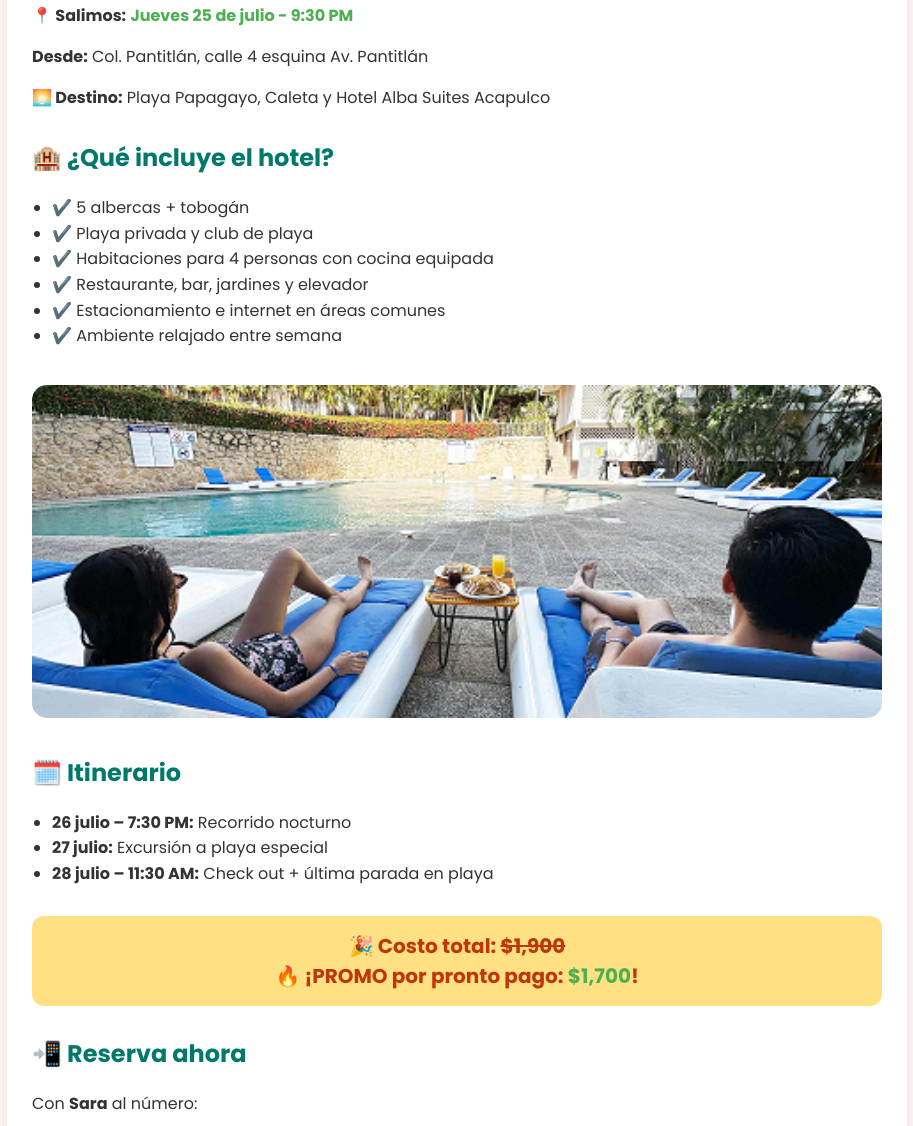
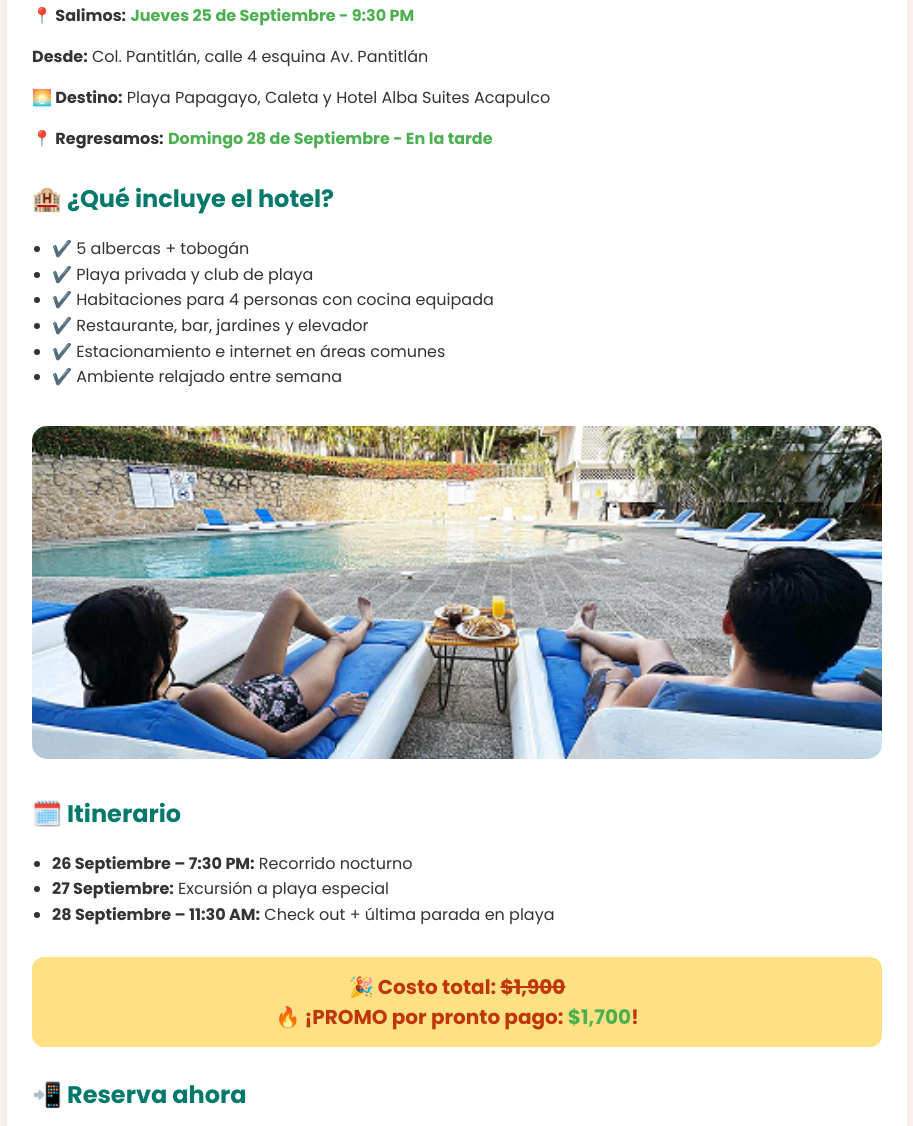
Before and after one commit to laguilarca1977/viaje-acapulco, a plain HTML site: page index.html in a window 1280 px wide. Shown: the part 476-1602 px from the top of the page, without its empty margins (183-1096 px from the left). Drawn offline with Linux system fonts and the light colour scheme.

Commit message:
Primer commit del sitio de viaje

```diff
--- a/index.html
+++ b/index.html
@@ -111,9 +111,10 @@
     <h1>¡Tenemos lugares disponibles a Acapulco! 🌴</h1>
 
     <div class="section">
-      <p><strong>📍 Salimos:</strong> <span class="highlight">Jueves 25 de julio - 9:30 PM</span></p>
+      <p><strong>📍 Salimos:</strong> <span class="highlight">Jueves 25 de Septiembre - 9:30 PM</span></p>
       <p><strong>Desde:</strong> Col. Pantitlán, calle 4 esquina Av. Pantitlán</p>
       <p><strong>🌅 Destino:</strong> Playa Papagayo, Caleta y Hotel Alba Suites Acapulco</p>
+	  <p><strong>📍 Regresamos:</strong> <span class="highlight">Domingo 28 de Septiembre - En la tarde</span></p>
     </div>
 
     <div class="section">
@@ -132,9 +133,9 @@
     <div class="section">
       <h2>🗓️ Itinerario</h2>
       <ul>
-        <li><strong>26 julio – 7:30 PM:</strong> Recorrido nocturno</li>
-        <li><strong>27 julio:</strong> Excursión a playa especial</li>
-        <li><strong>28 julio – 11:30 AM:</strong> Check out + última parada en playa</li>
+        <li><strong>26 Septiembre – 7:30 PM:</strong> Recorrido nocturno</li>
+        <li><strong>27 Septiembre:</strong> Excursión a playa especial</li>
+        <li><strong>28 Septiembre – 11:30 AM:</strong> Check out + última parada en playa</li>
       </ul>
     </div>
 
```
Also changed, not shown: Aca.PNG (deleted), 1 other file.
